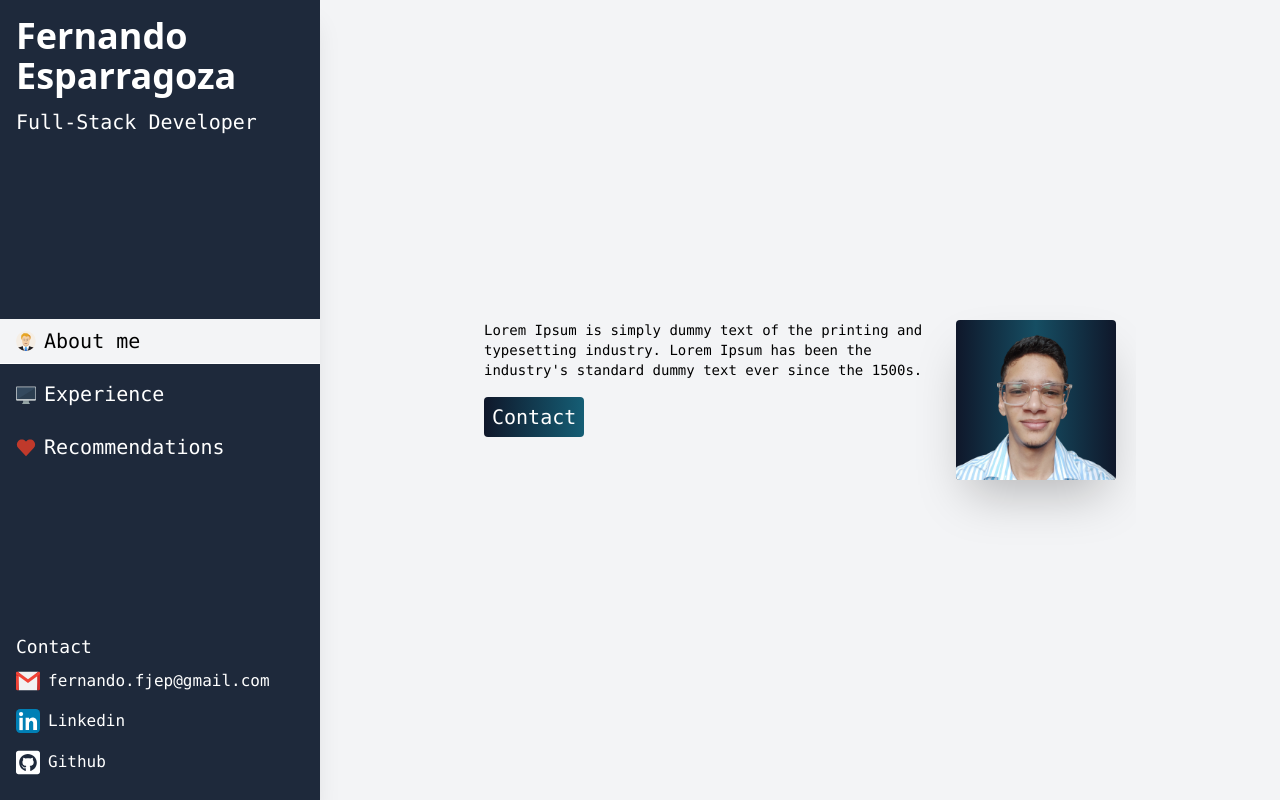
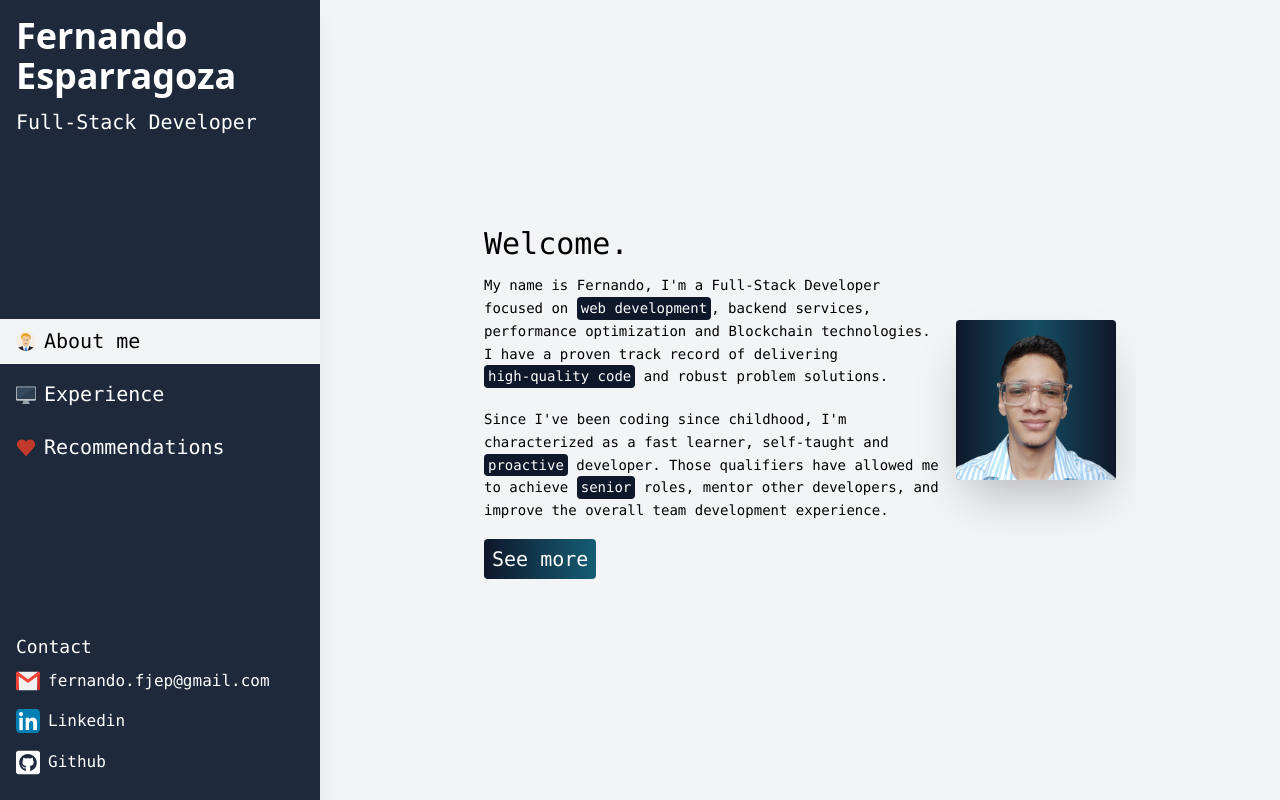
Before and after one commit to ferjep/ferjep.github.io, a Vue app: page / in a window 1280 px wide. Built offline with nearby package versions, Linux system fonts and the light colour scheme.

Commit message:
Finished about view

```diff
--- a/src/components/AboutView.vue
+++ b/src/components/AboutView.vue
@@ -2,18 +2,25 @@
 import { sectionsObj } from '../data/sections';
 import SectionView from './SectionView.vue';
 import PhotoImg from '../assets/photo.webp'
+import BgText from './BgText.vue'
 
 </script>
 <template>
     <SectionView :id="sectionsObj.about.id">
-        <div class="h-full w-full flex justify-center items-center">
-            <div class="flex">
+        <div class="h-full w-full">
+            <div class="flex h-full items-center">
                 <div class="mr-4 flex-1">
-                    <p class="text-sm mb-5">
-                        Lorem Ipsum is simply dummy text of the printing and typesetting industry. Lorem Ipsum has been the industry's standard dummy text ever since the 1500s.
+                    <h1 class="text-3xl mb-3">Welcome.</h1>
+                    <p class="text-sm mb-5 leading-relaxed">
+                        My name is Fernando, I'm a Full-Stack Developer focused on <BgText>web development</BgText>, backend services, performance optimization and Blockchain technologies.
+                        I have a proven track record of delivering <BgText>high-quality code</BgText> and robust problem solutions.
                     </p>
-                    <a href="" class="text-xl cursor-pointer bg-gradient-to-r from-slate-900 to-cyan-800 text-white rounded p-2">
-                        Contact
+                    <p class="text-sm mb-5 leading-relaxed">
+                        Since I've been coding since childhood, I'm characterized as a fast learner, self-taught and <BgText>proactive</BgText> developer.
+                        Those qualifiers have allowed me to achieve <BgText>senior</BgText> roles, mentor other developers, and improve the overall team development experience.
+                    </p>
+                    <a href="" class="text-xl cursor-pointer bg-gradient-to-r from-slate-900 to-cyan-800 text-white rounded p-2 hover:underline">
+                        See more
                     </a>
                 </div>
                 <div class="h-40 w-40 bg-gradient-to-r from-slate-900 via-cyan-900 to-slate-900 rounded overflow-hidden shadow-2xl">
--- /dev/null
+++ b/src/components/BgText.vue
@@ -0,0 +1,5 @@
+<template>
+    <span class="inline-block bg-slate-900 text-white px-1 rounded whitespace-nowrap">
+        <slot></slot>
+    </span>
+</template>
```
